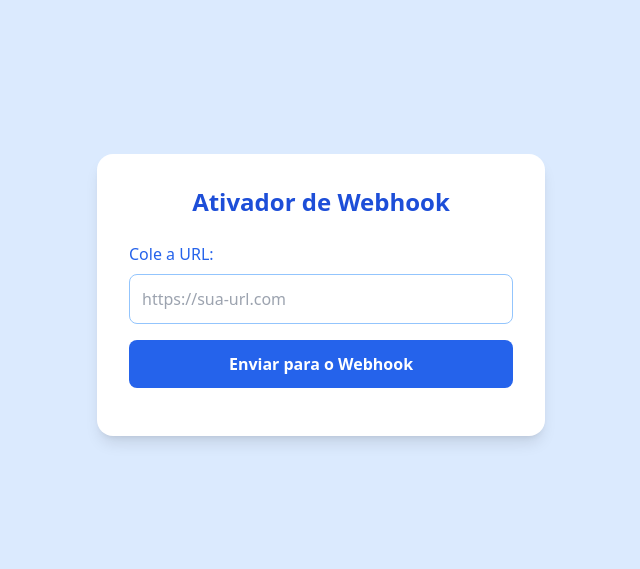
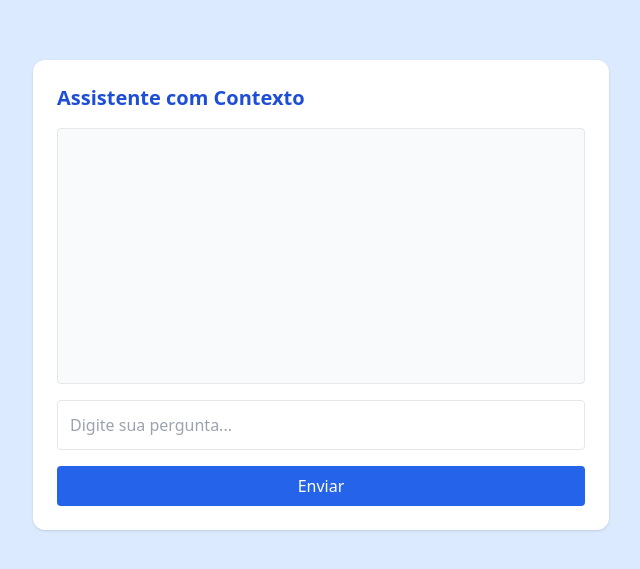
Before and after one commit to minattinho/teste, a plain HTML site: page index.html in a window 1280 px wide. Shown: the part 105-674 px from the top of the page, without its empty margins (319-959 px from the left). Drawn offline with nearby package versions, Linux system fonts and the light colour scheme.

Commit message:
Update index.html

```diff
--- a/index.html
+++ b/index.html
@@ -1,54 +1,38 @@
 <!DOCTYPE html>
 <html lang="pt-br">
 <head>
-  <meta charset="UTF-8" />
-  <meta name="viewport" content="width=device-width, initial-scale=1.0" />
-  <title>Disparar Webhook</title>
+  <meta charset="UTF-8">
+  <title>WebChat com IA</title>
   <script src="https://cdn.tailwindcss.com"></script>
 </head>
-<body class="bg-blue-100 flex items-center justify-center min-h-screen">
-  <div class="bg-white p-8 rounded-2xl shadow-lg w-full max-w-md">
-    <h1 class="text-2xl font-bold text-blue-700 mb-6 text-center">Ativador de Webhook</h1>
-
-    <label for="url" class="block text-blue-600 font-medium mb-2">Cole a URL:</label>
-    <input type="text" id="url" class="w-full p-3 border border-blue-300 rounded-lg mb-4" placeholder="https://sua-url.com" />
-
-    <button onclick="enviar()" class="w-full bg-blue-600 text-white font-semibold py-3 rounded-lg hover:bg-blue-700 transition">
-      Enviar para o Webhook
-    </button>
-
-    <p id="status" class="mt-4 text-center text-sm text-gray-600"></p>
+<body class="bg-blue-100 p-4 min-h-screen flex items-center justify-center">
+  <div class="bg-white w-full max-w-xl p-6 rounded-xl shadow">
+    <h1 class="text-xl font-bold mb-4 text-blue-700">Assistente com Contexto</h1>
+    <div id="mensagens" class="h-64 overflow-y-auto border p-4 rounded mb-4 bg-gray-50"></div>
+    <input id="entrada" type="text" placeholder="Digite sua pergunta..." class="w-full border p-3 rounded mb-4" />
+    <button onclick="enviar()" class="bg-blue-600 text-white w-full py-2 rounded hover:bg-blue-700">Enviar</button>
   </div>
 
   <script>
+    const contexto = new URLSearchParams(window.location.search).get("contextId") || "default";
+    const mensagens = document.getElementById("mensagens");
+
     async function enviar() {
-      const url = document.getElementById("url").value;
-      const status = document.getElementById("status");
+      const entrada = document.getElementById("entrada").value;
+      if (!entrada) return;
 
-      if (!url) {
-        status.textContent = "Por favor, insira uma URL.";
-        return;
-      }
+      mensagens.innerHTML += `<p class="text-right text-blue-700"><strong>Você:</strong> ${entrada}</p>`;
 
-      try {
-        const webhook = "https://integrations-crm.absolutatecnologia.com.br/webhook/4befb399-7d73-441b-aab0-cf27547c8ad8"; // substitua pelo seu webhook
+      const resposta = await fetch("https://SEU_N8N_URL/webhook/conversar", {
+        method: "POST",
+        headers: { "Content-Type": "application/json" },
+        body: JSON.stringify({ pergunta: entrada, contextId: contexto })
+      });
 
-        const response = await fetch(webhook, {
-          method: "POST",
-          headers: {
-            "Content-Type": "application/json"
-          },
-          body: JSON.stringify({ url })
-        });
+      const json = await resposta.json();
 
-        if (response.ok) {
-          status.textContent = "Webhook disparado com sucesso!";
-        } else {
-          status.textContent = "Erro ao disparar o webhook.";
-        }
-      } catch (error) {
-        status.textContent = "Erro: " + error.message;
-      }
+      mensagens.innerHTML += `<p class="text-left text-gray-800"><strong>IA:</strong> ${json.resposta}</p>`;
+      document.getElementById("entrada").value = "";
     }
   </script>
 </body>
```
